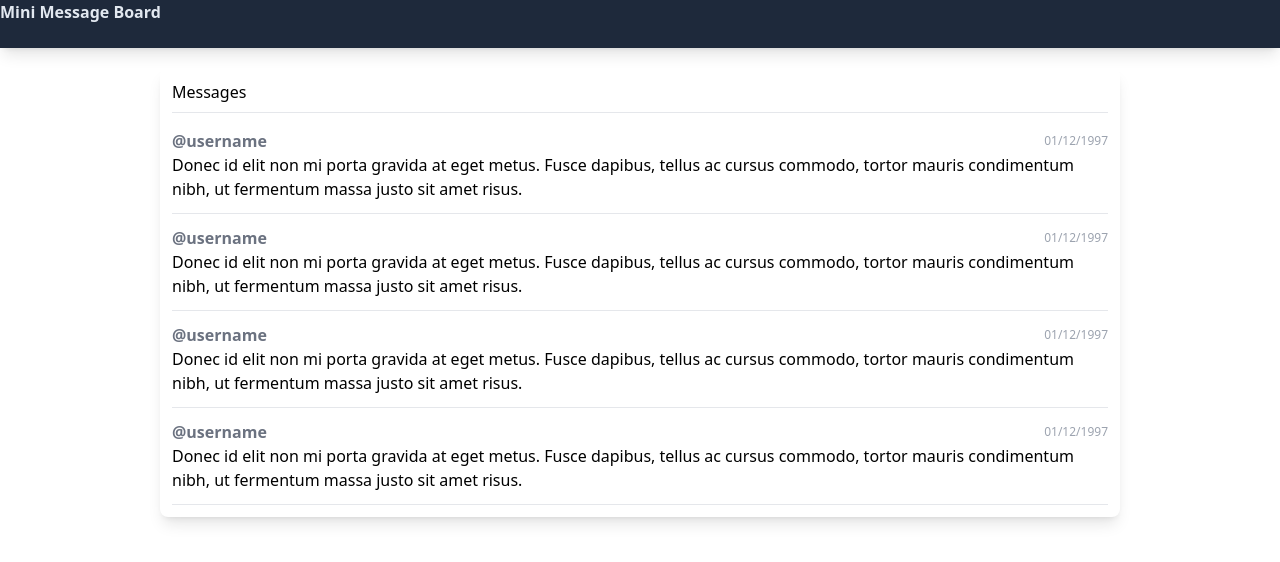
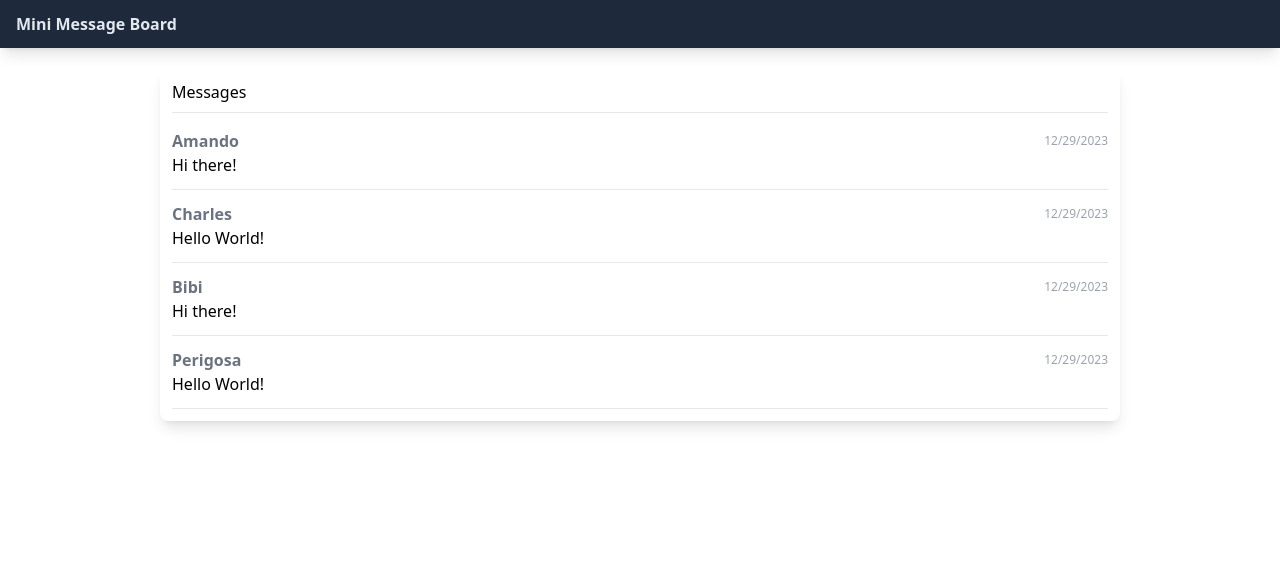
Before and after one commit to felipesousac/mini-message-board, a React (Vite) app in the folder client/: page / in a window 1280 px wide. Shown: the top 562 px of the page. Built offline with nearby package versions, Linux system fonts and the light colour scheme.

Commit message:
Set up MessageBoard component to render dynamic messages

```diff
--- a/client/src/components/Header.jsx
+++ b/client/src/components/Header.jsx
@@ -2,8 +2,8 @@ import "../styles/main.css";
 
 const Header = () => {
   return (
-    <header className="w-full h-12 bg-slate-800 text-left shadow-lg mb-4">
-      <h1 className="size-6 w-auto text-slate-200 font-semibold">
+    <header className="w-full h-12 bg-slate-800 text-left shadow-lg mb-4 flex items-center">
+      <h1 className="size-6 w-auto text-slate-200 font-semibold ml-4">
         Mini Message Board
       </h1>
     </header>
--- a/client/src/components/Message.jsx
+++ /dev/null
@@ -1,17 +0,0 @@
-const Message = () => {
-  return (
-    <div class="pt-3">
-      <p class="pb-3 mb-0 small lh-125 border-bottom border-gray border-b border-gray-200">
-        <div className="flex items-center justify-between">
-          <strong class="text-gray-500 block">@username</strong>
-          <span className="text-xs text-gray-400 block">01/12/1997</span>
-        </div>
-        Donec id elit non mi porta gravida at eget metus. Fusce dapibus, tellus
-        ac cursus commodo, tortor mauris condimentum nibh, ut fermentum massa
-        justo sit amet risus.
-      </p>
-    </div>
-  );
-};
-
-export default Message;
--- a/client/src/components/MessageBoard.jsx
+++ b/client/src/components/MessageBoard.jsx
@@ -1,15 +1,46 @@
 import "../styles/main.css";
-import Message from "./Message";
 
 const MessageBoard = () => {
+  const messages = [
+    {
+      text: "Hi there!",
+      user: "Amando",
+      added: new Date(),
+    },
+    {
+      text: "Hello World!",
+      user: "Charles",
+      added: new Date(),
+    },
+    {
+      text: "Hi there!",
+      user: "Bibi",
+      added: new Date(),
+    },
+    {
+      text: "Hello World!",
+      user: "Perigosa",
+      added: new Date(),
+    },
+  ];
+
   return (
     <>
       <div class="w-9/12 border-solid shadow-lg mt-1 p-3 bg-white rounded-lg">
-        <h6 class="pb-2 mb-1 border-b border-gray-200">Messages</h6>
-        <Message />
-        <Message />
-        <Message />
-        <Message />
+        <h6 class="pb-2 mb-1 border-b border-gray-200 font-medium">Messages</h6>
+        {messages.map((message) => (
+          <div class="pt-3">
+            <p class="pb-3 mb-0 small lh-125 border-bottom border-gray border-b border-gray-200">
+              <div className="flex items-center justify-between">
+                <strong class="text-gray-500 block">{message.user}</strong>
+                <span className="text-xs text-gray-400 block">
+                  {message.added.toLocaleDateString()}
+                </span>
+              </div>
+              {message.text}
+            </p>
+          </div>
+        ))}
       </div>
     </>
   );
```
